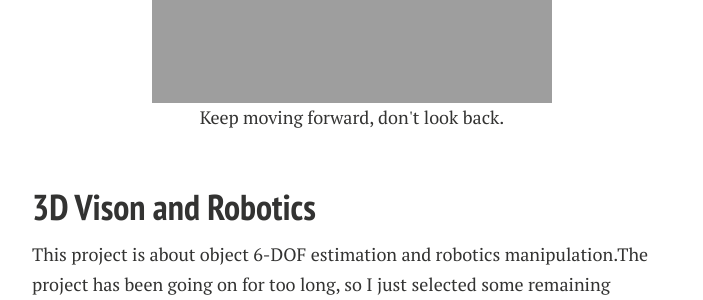
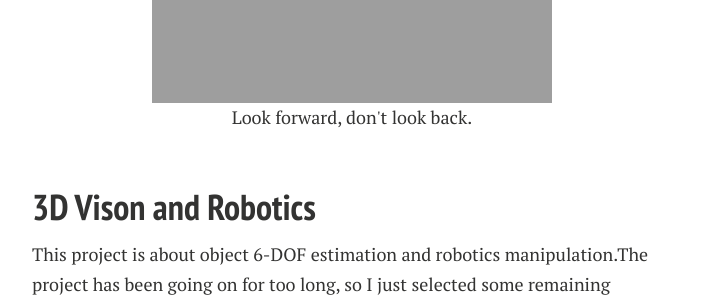
Before and after one commit to XuankeShi/XuankeShi.github.io, a Jekyll site: the page built from projects.md, in a window 1280 px wide and 900 px high, scrolled down 6540 px. Shown: the part 155-455 px from the top of the window, without its empty margins (288-991 px from the left). Built offline with Jekyll 4.4.1, drawn with Linux system fonts in a browser that asks for light colours; nearby versions of some CDN libraries; comment, search, counter and statistics services are not loaded; a style sheet for code colours, icons or effects is not loaded.

Commit message:
[shixuanke] update projects

```diff
--- a/projects.md
+++ b/projects.md
@@ -132,7 +132,7 @@ We used this technology to reproduce the talk show performance of Professor Tang
 </div>
 
 <div align=center>
-Keep moving forward, don't look back.
+  Look forward, don't look back.
 </div>
 
 <br>
```
